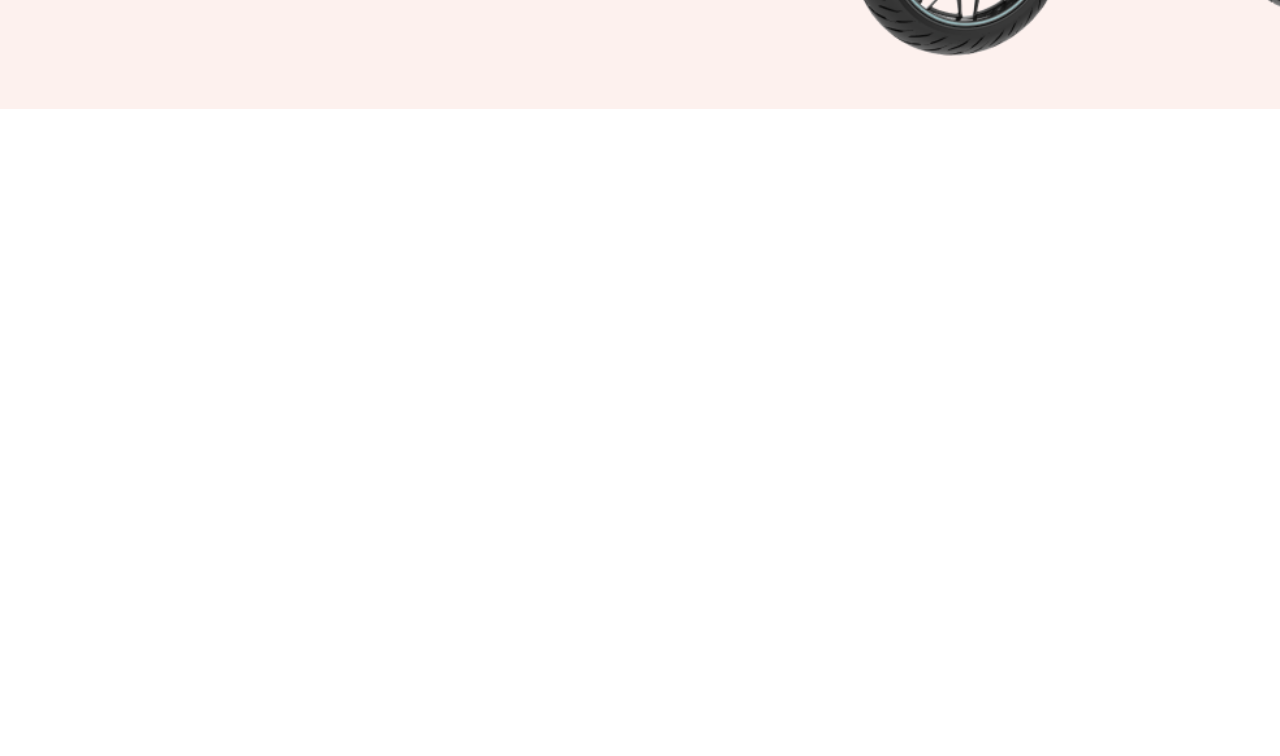
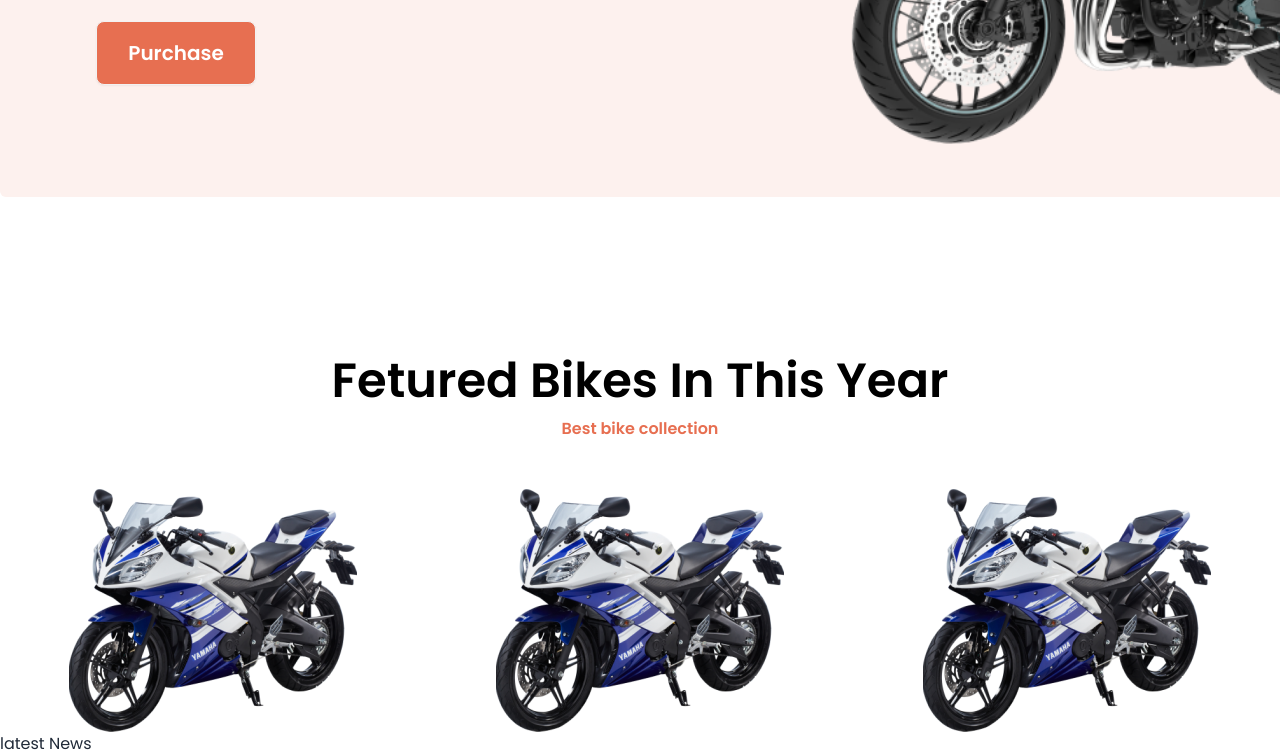
Before and after one commit to Tofazzal26/biker-zone, a plain HTML site: page index.html in a window 1280 px wide. Shown: the part 521-1277 px from the top of the page. Before the commit the page ends 800 px from the top, so only its background shows below. Drawn offline with nearby package versions, Linux system fonts and the light colour scheme.

Commit message:
our feature section style finsh

```diff
--- a/index.html
+++ b/index.html
@@ -32,7 +32,7 @@
 
 
     <header class="container mx-auto">
-      <div class="navbar bg-base-100">
+      <div class="navbar bg-base-100 mt-10">
         <div class="flex-1">
           <div class="dropdown">
             <div tabindex="0" role="button" class="btn btn-ghost lg:hidden">
@@ -82,7 +82,7 @@
     <main class="container mx-auto">
       <section>
 
-        <div class="carousel bg-[#FDF1EE] h-[550px]">
+        <div class="carousel bg-[#FDF1EE] h-[550px] rounded-md mt-12">
           <div id="slide1" class="carousel-item relative w-full">
               <div class="flex items-center p-24 w-full">
                   <div class="flex-1">
@@ -162,6 +162,36 @@
       </section>
     </main>
 
+    <!-- our feature bike here -->
+
+
+    <section class="container mx-auto">
+        <div>
+              <h1 class="text-5xl font-semibold text-black text-center mt-40">Fetured Bikes In This Year</h1>
+              <p class="text-center font-semibold mt-3 text-base text-[#E76F51]">Best bike collection</p>
+        </div>
+
+        <div class="grid grid-cols-3 justify-items-center mt-12">
+            <div>
+              <img src="images/others/feature-bike.png" alt="">
+            </div>
+            <div>
+              <img src="images/others/feature-bike.png" alt="">
+            </div>
+            <div>
+              <img src="images/others/feature-bike.png" alt="">
+            </div>
+        </div>
+    </section>
+
+    <!-- our latest news here -->
+
+
+    <section class="container mx-auto">
+        <div>
+          <h1 class="">latest News</h1>
+        </div>
+    </section>
 
   </body>
 </html>
```
Also changed, not shown: images/others/feature-bike1.png (added).
